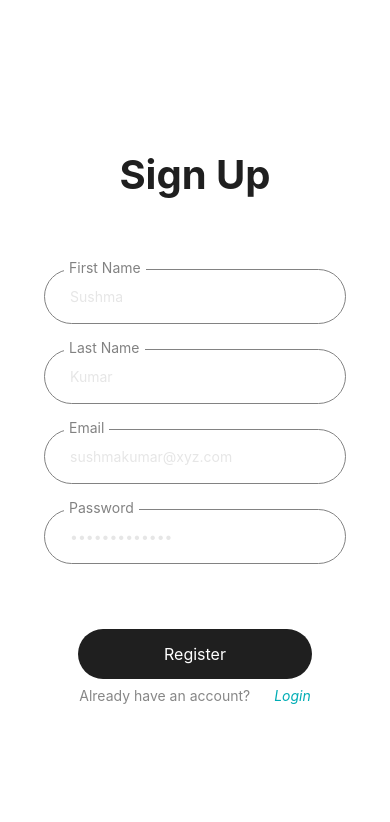
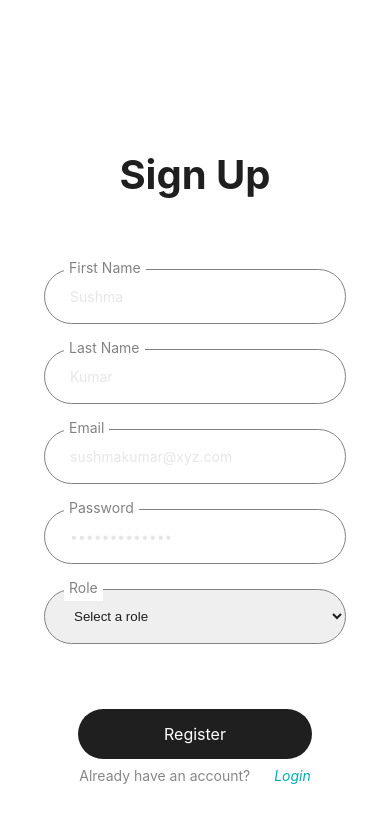
Before and after one commit to aryamanchandra/vyas, a React Native app: screen /SignUp in a window 390 px wide. Shown: the top 822 px of the page. Built offline with nearby package versions, Linux system fonts and the light colour scheme; no server answers.

Commit message:
role based signup

```diff
--- a/package.json
+++ b/package.json
@@ -13,6 +13,7 @@
     "@react-native-firebase/app": "^19.2.1",
     "@react-native-firebase/auth": "^19.2.1",
     "@react-native-firebase/firestore": "^19.2.1",
+    "@react-native-picker/picker": "^2.7.5",
     "@react-navigation/bottom-tabs": "^6.5.20",
     "@react-navigation/core": "^6.4.16",
     "@react-navigation/native": "^6.1.17",
--- a/src/screens/Login.js
+++ b/src/screens/Login.js
@@ -27,7 +27,7 @@ const Login = () => {
     const unsubscribe = auth.onAuthStateChanged((user) => {
       if (role === "shg" || role === "company") {
         navigation.replace("MainCompany");
-      } else if (role === "user") {
+      } else if (role === "shopper") {
         navigation.replace("Main");
       } else {
         console.log("Invalid role:", role);
@@ -54,7 +54,7 @@ const Login = () => {
             setRole(data.data().role);
             if (role === "shg" || role === "company") {
               navigation.replace("MainCompany");
-            } else if (role === "user") {
+            } else if (role === "shopper") {
               navigation.replace("Main");
             } else {
               console.log("Invalid role:", role);
--- a/src/screens/SignUp.js
+++ b/src/screens/SignUp.js
@@ -7,6 +7,7 @@ import {
   TouchableOpacity,
   View,
 } from "react-native";
+import { Picker } from "@react-native-picker/picker";
 import React, { useEffect, useState } from "react";
 import { auth } from "../../firebase";
 import { useNavigation } from "@react-navigation/native";
@@ -15,18 +16,22 @@ import { db } from "../../firebase";
 import { doc, setDoc } from "firebase/firestore";
 import { collection, addDoc } from "firebase/firestore";
 
-
 const SignUp = () => {
   const [email, setEmail] = useState("");
   const [password, setPassword] = useState("");
   const [firstName, setfirstName] = useState("");
   const [lastName, setlastName] = useState("");
+  const [role, setRole] = useState("");
   const navigation = useNavigation();
 
   useEffect(() => {
     const unsubscribe = auth.onAuthStateChanged((user) => {
-      if (user) {
+      if (role === "shg" || role === "company") {
+        navigation.replace("MainCompany");
+      } else if (role === "shopper") {
         navigation.replace("Main");
+      } else {
+        console.log("Invalid role:", role);
       }
     });
 
@@ -35,14 +40,22 @@ const SignUp = () => {
 
   const handleSignUp = async () => {
     createUserWithEmailAndPassword(auth, email, password)
-      .then((userCredentials) =>{
+      .then((userCredentials) => {
         const user = userCredentials.user;
         console.log("Registered with:", user.email);
-        setDoc(doc(db, "User-Data",email), {
+        setDoc(doc(db, "User-Data", email), {
           firstname: firstName,
           lastname: lastName,
           email: email,
-          });
+          role: role,
+        });
+        if (role === "shg" || role === "company") {
+          navigation.replace("MainCompany");
+        } else if (role === "shopper") {
+          navigation.replace("Main");
+        } else {
+          console.log("Invalid role:", role);
+        }
       })
       .catch((error) => alert(error.message));
   };
@@ -100,6 +113,21 @@ const SignUp = () => {
             secureTextEntry
           />
         </View>
+        <View style={styles.inputcontainer}>
+          <View style={styles.labelContainer}>
+            <Text style={styles.label}>Role</Text>
+          </View>
+          <Picker
+            style={styles.textInput}
+            selectedValue={role}
+            onValueChange={(itemValue) => setRole(itemValue)}
+          >
+            <Picker.Item label="Select a role" value="" />
+            <Picker.Item label="SHG" value="shg" />
+            <Picker.Item label="Company" value="company" />
+            <Picker.Item label="Shopper" value="shopper" />
+          </Picker>
+        </View>
       </View>
       <View style={styles.buttonContainer}>
         <TouchableOpacity onPress={handleSignUp} style={styles.button}>
@@ -126,13 +154,13 @@ const styles = StyleSheet.create({
     // justifyContent: "center",
     alignItems: "center",
     backgroundColor: "#fff",
-    paddingTop:150,
+    paddingTop: 150,
   },
   title: {
     fontSize: 40,
     fontWeight: "700",
     color: "#1f1f1f",
-    paddingBottom:50,
+    paddingBottom: 50,
   },
   inputContainer: {
     width: "80%",
@@ -188,7 +216,7 @@ const styles = StyleSheet.create({
   },
   text: {
     color: "#878787",
-    marginTop:8,
+    marginTop: 8,
   },
   inputcontainer: {
     height: 65,
```
Also changed, not shown: 1 other file (tests, documents, lock files or other folders).
